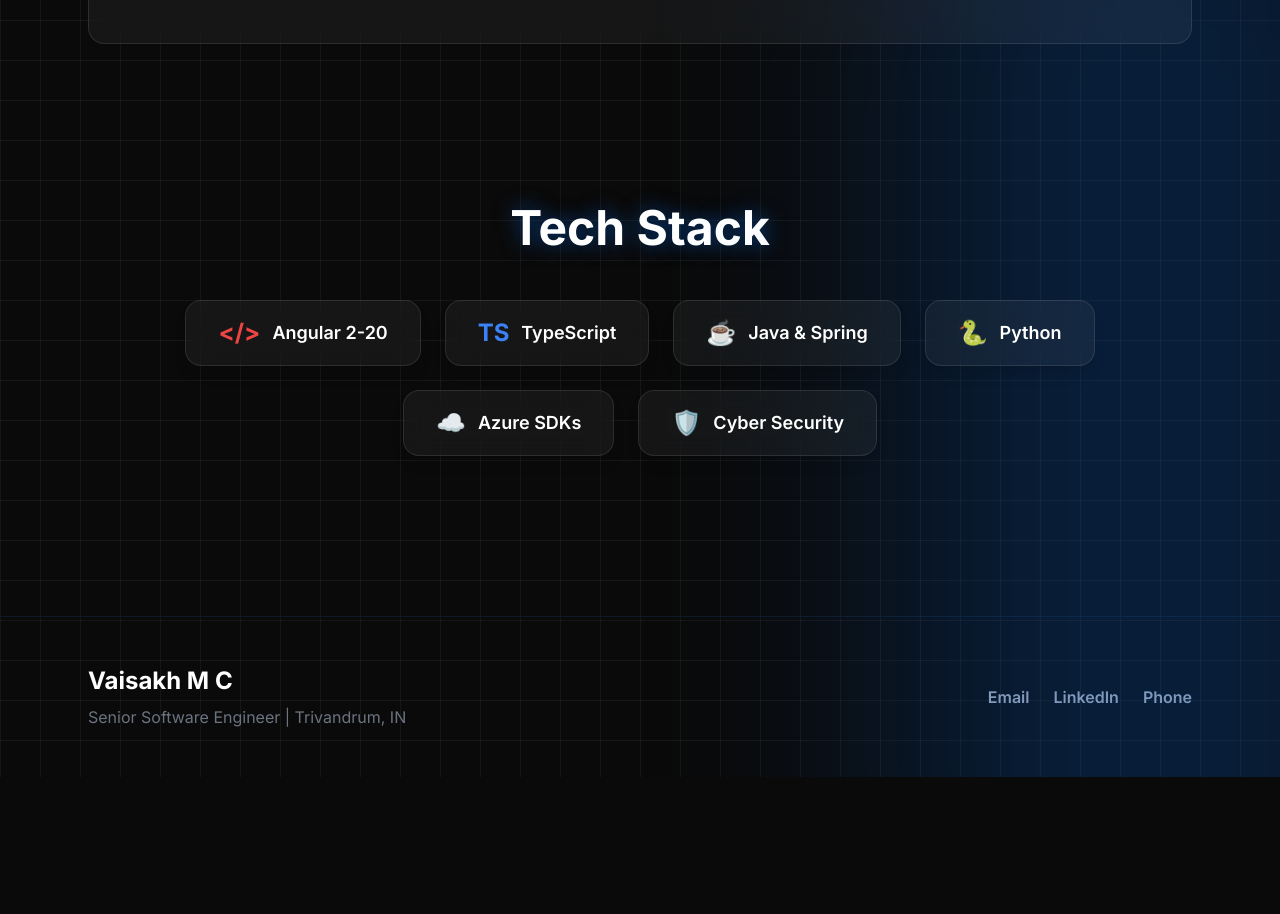
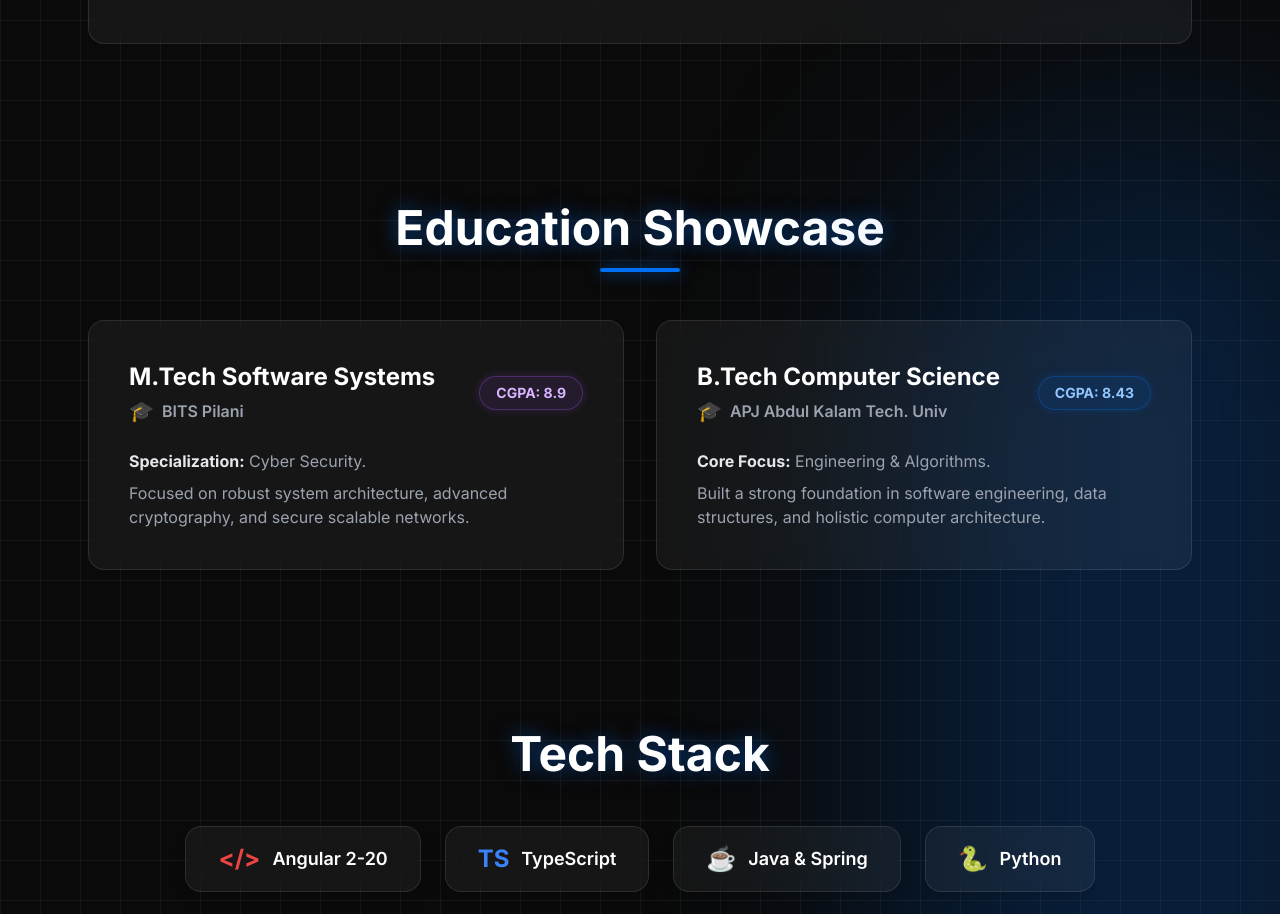
Before and after one commit to vaisakhmc/portfolio, an Angular app: page / in a window 1280 px wide. Shown: the part 2620-3534 px from the top of the page. Before the commit the page ends 3397 px from the top, so only its background shows below. Built offline with nearby package versions, Linux system fonts and the light colour scheme.

Commit message:
feat: Add B.Tech and M.Tech Education Details

```diff
--- a/src/app/app.html
+++ b/src/app/app.html
@@ -186,6 +186,54 @@
     </div>
   </section>
 
+  <!-- Education -->
+  <section class="max-w-6xl mx-auto px-6 py-20" id="education">
+    <div class="flex flex-col items-center mb-12">
+      <h2 class="text-3xl md:text-5xl font-bold text-center glow-text">Education Showcase</h2>
+      <div class="h-1 w-20 bg-primary mt-4 rounded-full shadow-[0_0_15px_rgba(0,112,243,0.8)]"></div>
+    </div>
+
+    <div class="grid grid-cols-1 md:grid-cols-2 gap-8">
+
+      <!-- MTech Node -->
+      <div class="glass-card p-10 relative overflow-hidden group hover:border-purple-500/50 transition-all duration-300">
+        <div class="absolute inset-0 bg-gradient-to-br from-purple-900/20 to-transparent opacity-0 group-hover:opacity-100 transition-opacity duration-500"></div>
+        <div class="flex flex-col sm:flex-row justify-between items-start sm:items-center mb-6 relative z-10 gap-4">
+          <div>
+            <h3 class="text-2xl font-bold mb-1 text-white group-hover:text-purple-400 transition-colors">M.Tech Software Systems</h3>
+            <p class="text-gray-400 font-semibold flex items-center gap-2"><span class="text-xl">🎓</span> BITS Pilani</p>
+          </div>
+          <div class="bg-purple-500/10 border border-purple-500/30 text-purple-300 font-bold px-4 py-1.5 rounded-full text-sm shadow-[0_0_10px_rgba(168,85,247,0.2)] whitespace-nowrap">
+            CGPA: 8.9
+          </div>
+        </div>
+        <div class="text-gray-400 relative z-10">
+          <strong class="text-gray-200">Specialization:</strong> Cyber Security.<br>
+          <span class="inline-block mt-2">Focused on robust system architecture, advanced cryptography, and secure scalable networks.</span>
+        </div>
+      </div>
+
+      <!-- BTech Node -->
+      <div class="glass-card p-10 relative overflow-hidden group hover:border-blue-500/50 transition-all duration-300">
+        <div class="absolute inset-0 bg-gradient-to-br from-blue-900/20 to-transparent opacity-0 group-hover:opacity-100 transition-opacity duration-500"></div>
+        <div class="flex flex-col sm:flex-row justify-between items-start sm:items-center mb-6 relative z-10 gap-4">
+          <div>
+            <h3 class="text-2xl font-bold mb-1 text-white group-hover:text-primary transition-colors">B.Tech Computer Science</h3>
+            <p class="text-gray-400 font-semibold flex items-center gap-2"><span class="text-xl">🎓</span> APJ Abdul Kalam Tech. Univ</p>
+          </div>
+          <div class="bg-primary/10 border border-primary/30 text-blue-300 font-bold px-4 py-1.5 rounded-full text-sm shadow-[0_0_10px_rgba(0,112,243,0.2)] whitespace-nowrap">
+            CGPA: 8.43
+          </div>
+        </div>
+        <div class="text-gray-400 relative z-10">
+          <strong class="text-gray-200">Core Focus:</strong> Engineering & Algorithms.<br>
+          <span class="inline-block mt-2">Built a strong foundation in software engineering, data structures, and holistic computer architecture.</span>
+        </div>
+      </div>
+
+    </div>
+  </section>
+
   <!-- Skills -->
   <section class="max-w-6xl mx-auto px-6 py-20" id="skills">
     <h2 class="text-3xl md:text-5xl font-bold mb-12 text-center glow-text">Tech Stack</h2>
```
